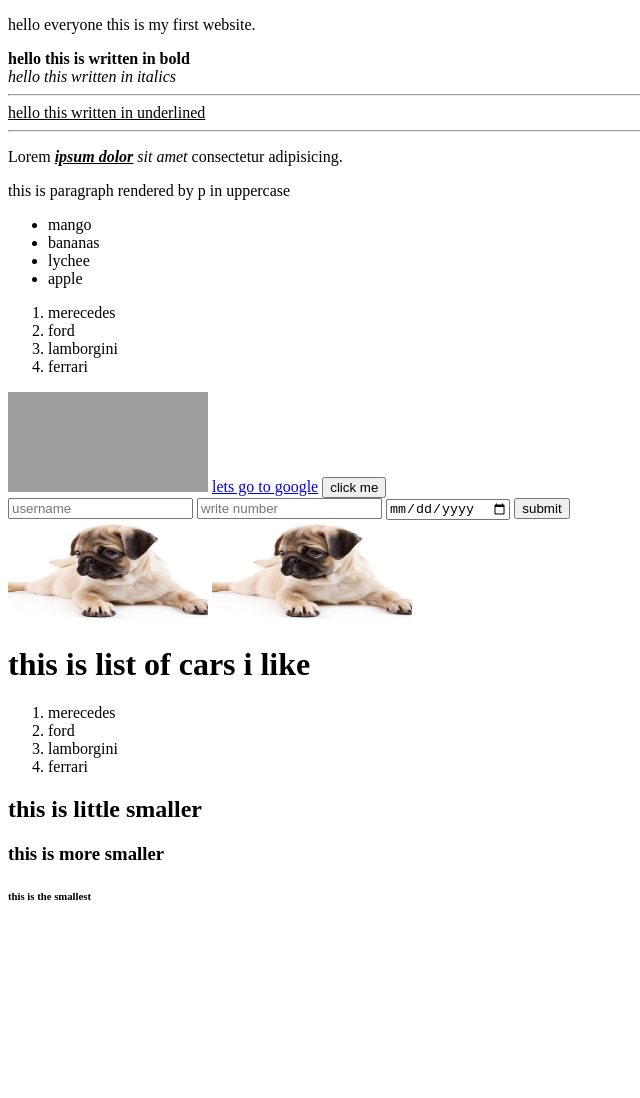
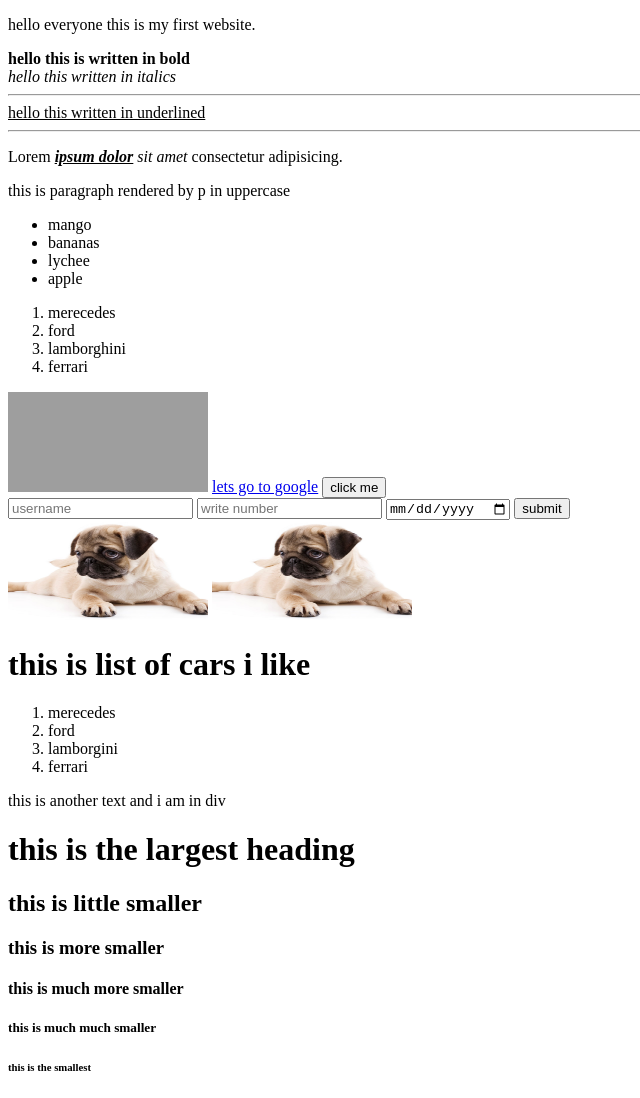
Before and after one commit to milan0027/cyberlabs-workshop-1, a plain HTML site: page index.html in a window 1280 px wide. Shown: the whole page, without its empty margins (0-640 px from the left). Before the commit the page ends 927 px from the top, so only its background shows below. Drawn offline with Linux system fonts and the light colour scheme; grey boxes are pictures that could not be loaded.

Commit message:
updated with comments

```diff
--- a/index.html
+++ b/index.html
@@ -21,12 +21,14 @@
     <hr>
 
     <u>hello this written in underlined</u>
-    <!--this hr tag horizontal rule-->
+    <!--this is hr tag horizontal rule-->
     <hr>
 
 
+    <!--this is nesting of tags-->
     <p>Lorem <b><i><u>ipsum dolor</u></i></b> <i>sit amet</i> consectetur adipisicing.</p>
 
+    <!--HTML is not case sensitive-->
     <P>this is paragraph <span>rendered by p</span> in uppercase</P>
 
     <!--this is used to display a list of items-->
@@ -38,35 +40,43 @@
     </ul>
 
 
-<!--this is used to display a list of items with numbers-->
+    <!--this is used to display a list of items with numbers-->
     <ol>
         <li>merecedes</li>
         <li>ford</li>
-        <li>lamborgini</li>
+        <li>lamborghini</li>
         <li>ferrari</li>
     </ol>
 
+
+    <!--this is to represent a image from some link on the internet-->
     <img src="https://hips.hearstapps.com/hmg-prod.s3.amazonaws.com/images/dog-puppy-on-garden-royalty-free-image-1586966191.jpg?crop=1.00xw:0.669xh;0,0.190xh&resize=1200:*" width="200" height="100" alt="dog">
 
+    <!--this represent a hyperlink-->
     <a href="https://www.google.com" target="_blank">lets go to google</a>
 
+    <!--this is a button which can execute some action if javascript is enabled-->
     <button>
         click me
     </button>
 
+    <!--this is form tag used to take input from users-->
     <form>
         <input type="text" placeholder="username">
         <input type="number" placeholder="write number">
         <input type="date">
         <button>submit</button>
     </form>
-<!--to display a image from your computer-->
+
+    <!--to display a image from your computer-->
     <img src="images/dog.jpg" width="200" height="100">
 
+    <!--giving my image a hyperlink-->
     <a href="https://www.google.com">
         <img src="images/dog.jpg" width="200" height="100">
     </a>
 
+    <!--enclosing elements inside a div-->
     <div>
         <h1>this is list of cars i like</h1>
         <ol>
@@ -75,22 +85,18 @@
             <li>lamborgini</li>
             <li>ferrari</li>
         </ol>
-
-
+        <p>this is another text and i am in div</p>
     </div>
-
-    <h2>this is little smaller</h2>
-    <h3>this is more smaller</h3>
-    <h6>this is the smallest</h6>
 
 
 
-
-
-
-
-
-
+    <!--types of heading-->
+    <h1>this is the largest heading</h1>
+    <h2>this is little smaller</h2>
+    <h3>this is more smaller</h3>
+    <h4>this is much more smaller</h4>
+    <h5>this is much much smaller</h5>
+    <h6>this is the smallest</h6>
 
 </body>
 </html>
```
